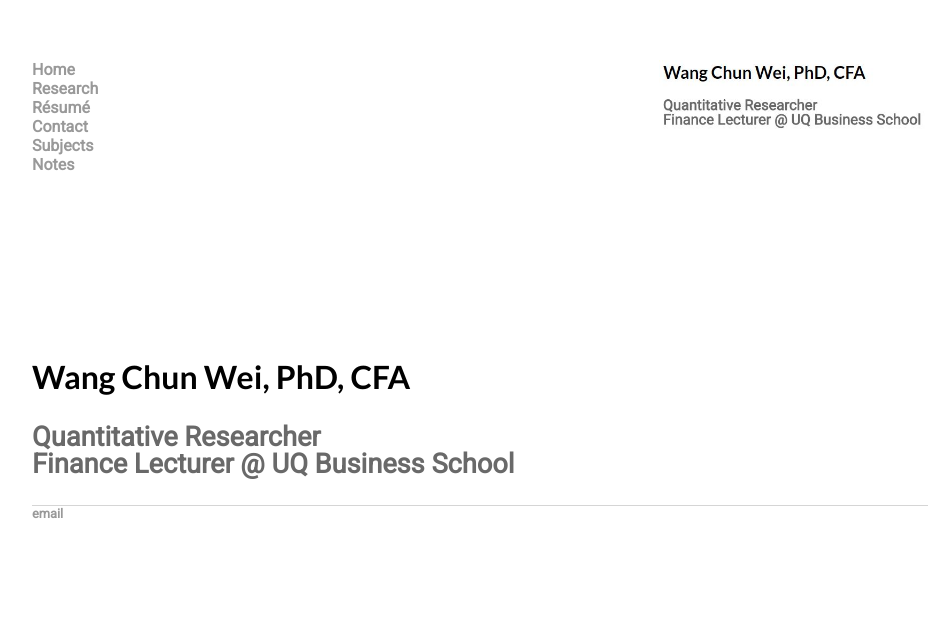
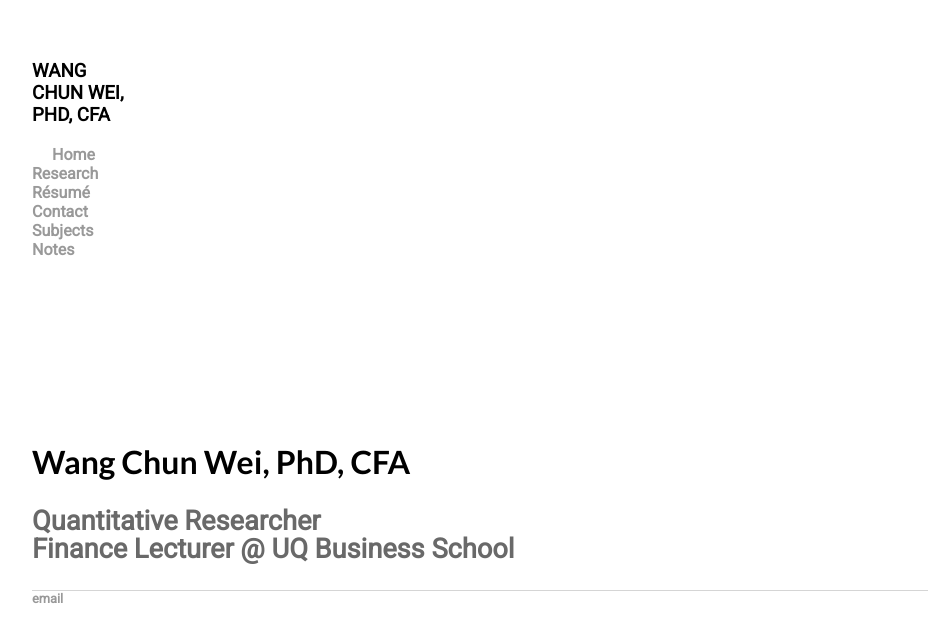
Before and after one commit to weiwangchun/weiwangchun.github.io, a Jekyll site: the page built from index.html, in a window 1280 px wide. Shown: the top 642 px of the page, without its empty margins (160-1112 px from the left). Built offline with Jekyll 4.4.1, drawn with Linux system fonts in a browser that asks for light colours; some web fonts are replaced.

Commit message:
Update default.html

```diff
--- a/_layouts/default.html
+++ b/_layouts/default.html
@@ -8,11 +8,12 @@
 			{% seo %}
 		</head>
 		<body>
-			<img src="../wwc.jpg", align="right", width ="30%">
+			<!-- <img src="../wwc.jpg", align="right", width ="30%"> -->
 
 			<nav>
 	    		<ul>
-	        		<li><a href="/">Home</a></li>
+				<li><h3> WANG CHUN WEI, PHD, CFA </h3> </li>
+				<li><a href="/">Home</a></li>
 		        	<li><a href="/about">Research</a></li>
 	        		<li><a href="/cv/index.html">Résumé</a></li>
 				<li><a href="/contact/index.html">Contact</a></li>
```
